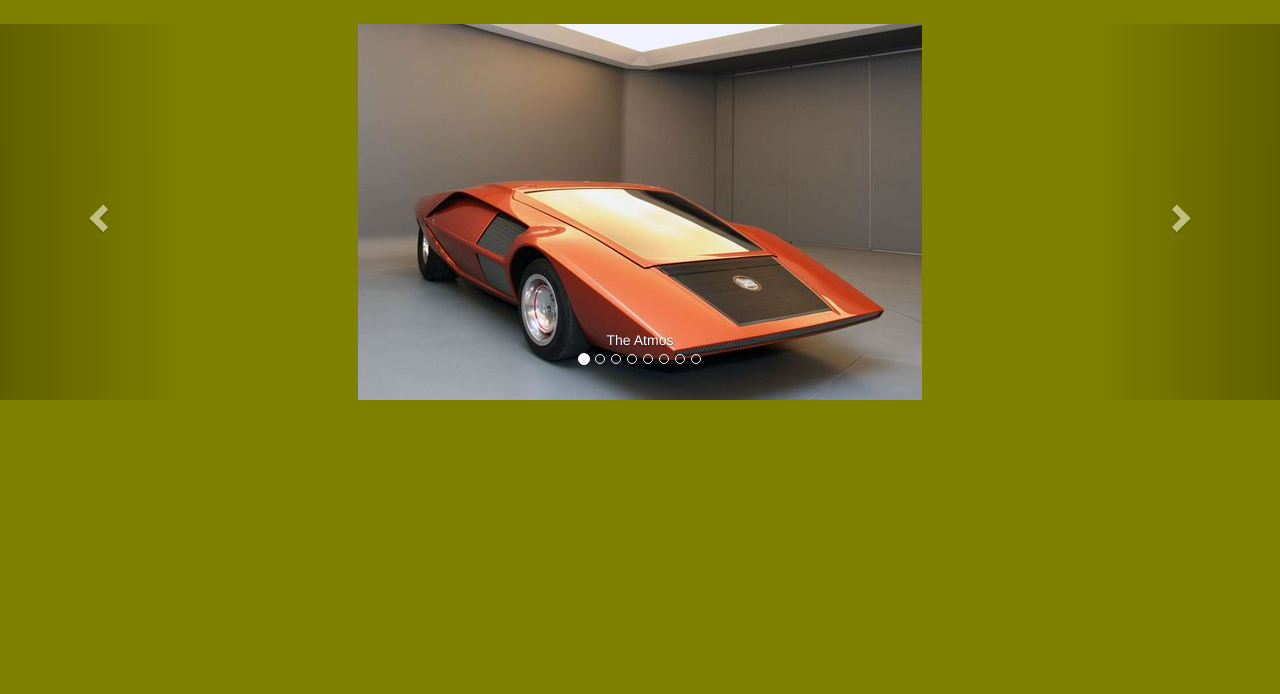
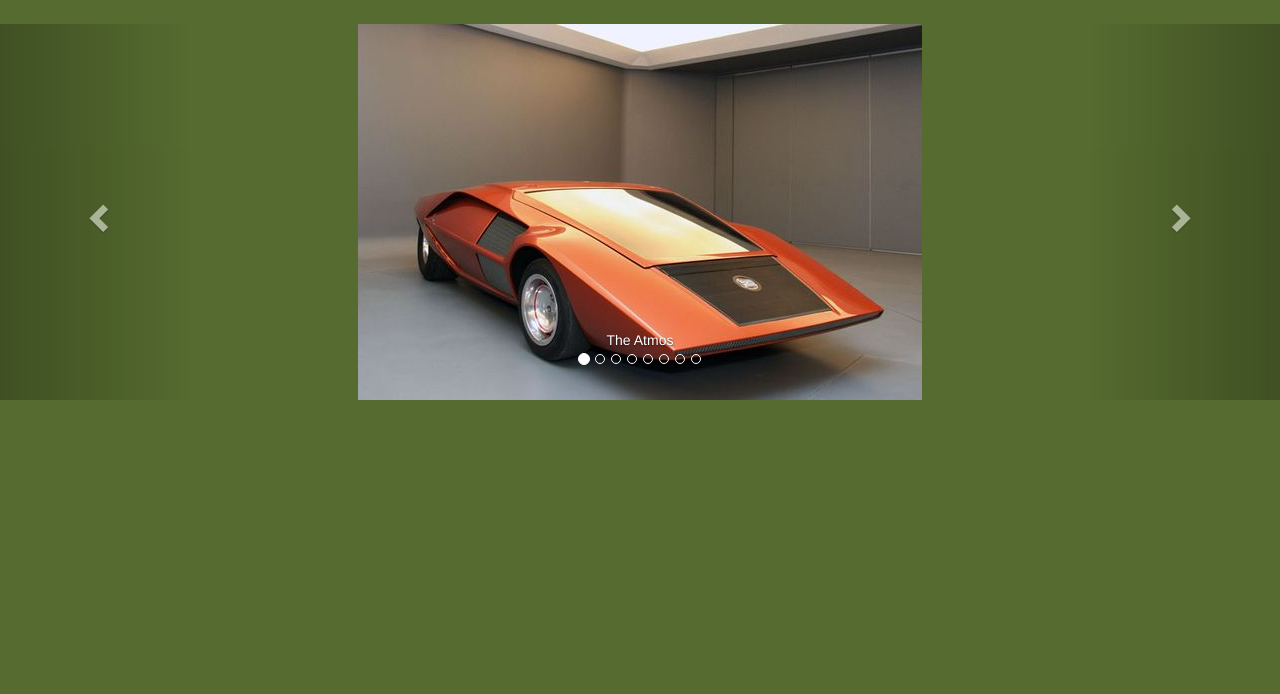
Before and after one commit to vinedsel/carousel, a website: page index.html in a window 1280 px wide. Shown: the part 106-800 px from the top of the page. Drawn offline with nearby package versions, Linux system fonts and the light colour scheme.

Commit message:
modded files

```diff
--- a/skin.css
+++ b/skin.css
@@ -1,5 +1,5 @@
 body {
-  background-color: olive;
+  background-color: darkolivegreen;
 }
 
 #w-engine {
```
